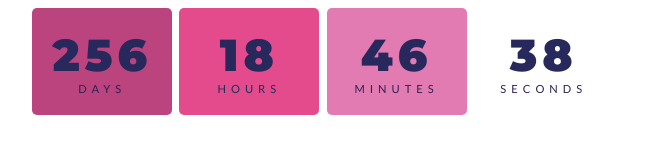
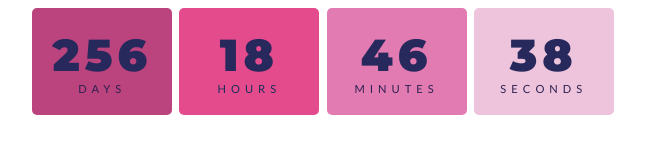
Before and after one commit to cate-pk/notion, a plain HTML site: page index.html in a window 1280 px wide. Shown: the whole page, without its empty margins (317-962 px from the left). Drawn offline with Linux system fonts and the light colour scheme.

Commit message:
Update index.html

```diff
--- a/index.html
+++ b/index.html
@@ -41,7 +41,7 @@ body{
 }
 
 .seconds {
-  background: #eec4d;
+  background: #eec4dc;
 }
 
 .numbers {
```
